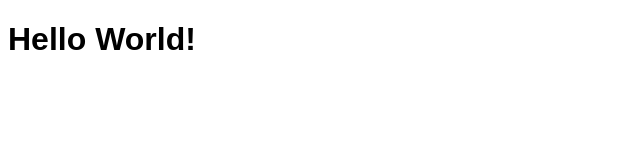
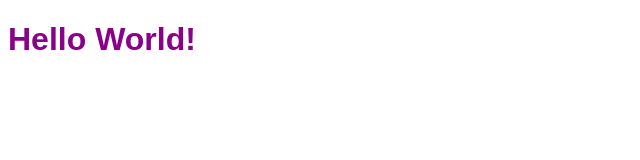
Before and after one commit to eugenekhristo2/git-collaborating, a plain HTML site: page index.html in a window 1280 px wide. Shown: the whole page, without its empty margins (0-640 px from the left). Drawn offline with Linux system fonts and the light colour scheme.

Commit message:
added darkmagenta color

```diff
--- a/style.css
+++ b/style.css
@@ -1,3 +1,7 @@
 body {
   font-family: Arial, Helvetica, sans-serif;
 }
+
+* {
+  color: darkmagenta;
+}
```
